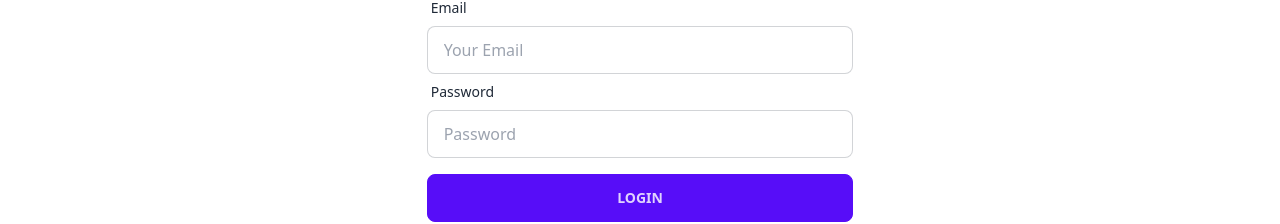
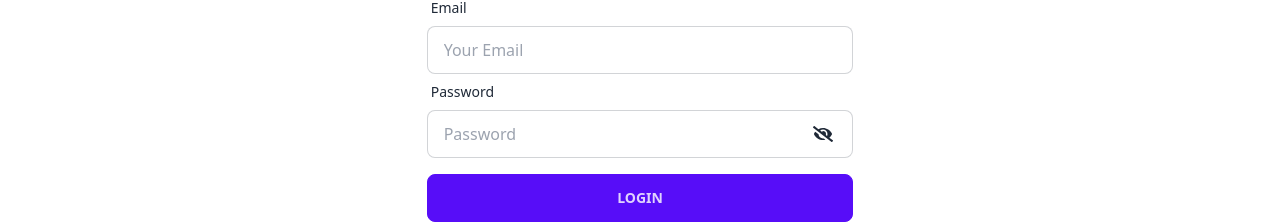
Before and after one commit to mehedi9868/speak-ease-client, a React (Vite) app: page /login in a window 1280 px wide. Shown: the part 142-366 px from the top of the page. Built offline with nearby package versions, Linux system fonts and the light colour scheme; no server answers.

Commit message:
login password show hide toggle added

```diff
--- a/src/pages/Login/Login.jsx
+++ b/src/pages/Login/Login.jsx
@@ -1,13 +1,16 @@
 import { useForm } from "react-hook-form";
 import googleLogo from "../../assets/icons/google.svg";
 import { Link, useLocation, useNavigate } from "react-router-dom";
-import { useContext } from "react";
+import { useContext, useState } from "react";
 import { AuthContext } from "../../providers/AuthProvider";
 import Swal from "sweetalert2";
 import { FadeLoader } from "react-spinners";
 import axios from "axios";
+import { FaEye, FaEyeSlash } from "react-icons/fa";
 
 const Login = () => {
+    const [showPassword, setShowPassword] = useState(false)
+
     const { register, handleSubmit } = useForm();
     const { login, googleLogin, loading } = useContext(AuthContext);
 
@@ -46,6 +49,7 @@ const Login = () => {
                     });
                     const savedUser = { name: loggedUser?.displayName, email: loggedUser?.email, role: 'student' }
                     axios.post(`http://localhost:5000/all-users`, savedUser)
+
                     // redirect to desired route
                     navigate(from, { replace: true });
                 }
@@ -80,16 +84,19 @@ const Login = () => {
                         />
                     </div>
                     {/* password field  */}
-                    <div>
+                    <div className="relative">
                         <label className="label">
                             <span className="label-text">Password</span>
                         </label>
                         <input
-                            type="password"
+                            type={showPassword ? 'text' : 'password'}
                             placeholder="Password"
                             className='input input-bordered w-full'
                             {...register("password", { required: true })}
                         />
+                        <div onClick={() => setShowPassword(!showPassword)} className="absolute top-[50%] mt-2 right-5 cursor-pointer">
+                            {showPassword ? <FaEye className="w-5 h-5" /> : <FaEyeSlash className="w-5 h-5" />}
+                        </div>
                     </div>
 
                     {/* submit field  */}
```
